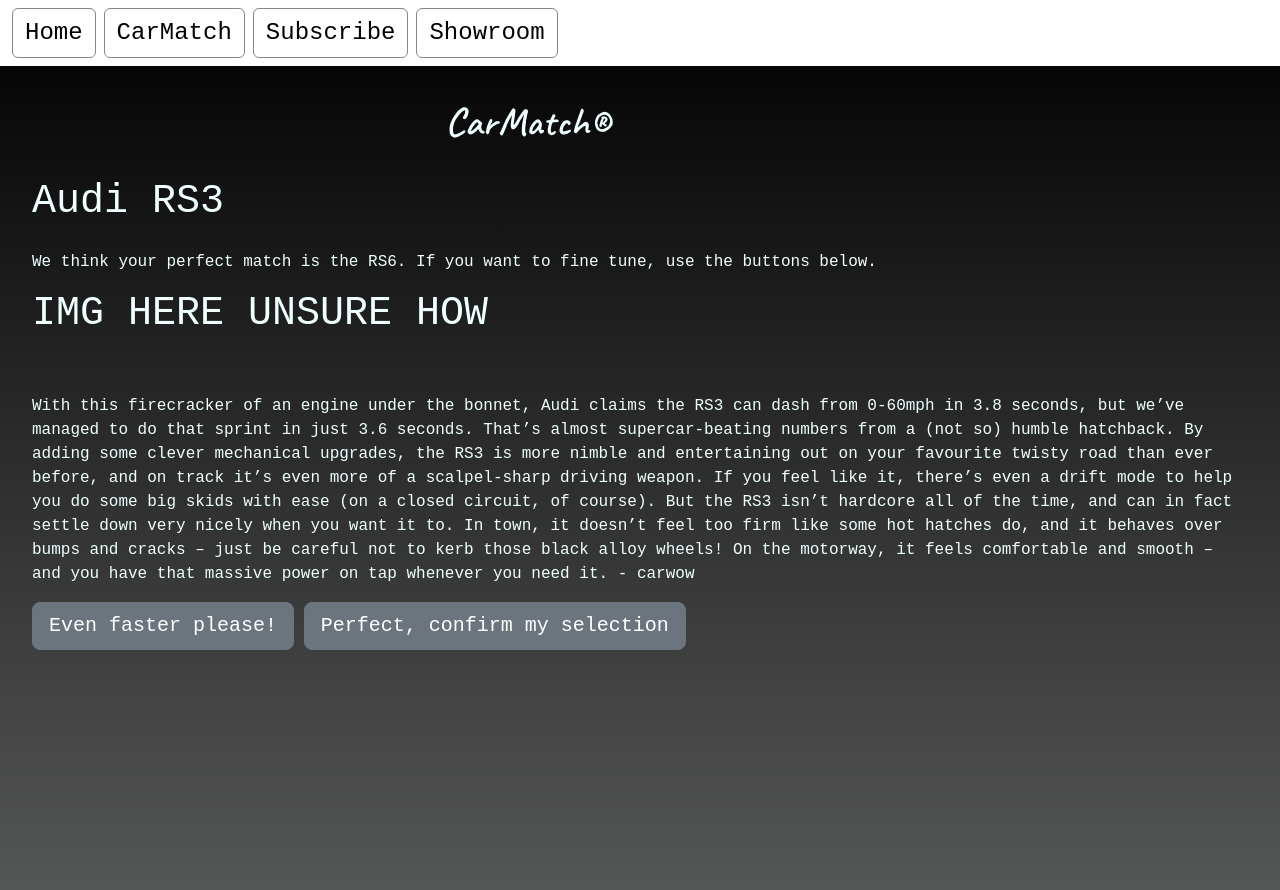
After one commit to CaptainCavalier/SKYFinalProject, a Flask app: page /rs3 in a window 1280 px wide. The commit adds this page. Shown: the top 890 px of the page. Run offline with Flask 2, Linux system fonts and the light colour scheme.

Commit message:
added multiple html pages, added routes. Further styling changes.

```diff
--- a/application/routes.py
+++ b/application/routes.py
@@ -18,16 +18,37 @@
 
 @app.route('/carmatch')
 def carmatch():
-    return render_template('carmatch.html', title="Matcher")
+    return render_template('carmatch.html', title="Match app")
 
 @app.route('/subscribe')
 def subscribe():
     return render_template('subscribe.html', title="Subscribe")
 
+
 @app.route('/showroom')
 def showroom():
     return render_template('showroom.html', title="Showroom")
 
+
+@app.route('/golfr')
+def golfr():
+    return render_template('golfr.html', title="Golf R")
+
+@app.route('/model3')
+def model3():
+    return render_template('model3.html', title="Model 3")
+
+@app.route('/rangerover')
+def rangerover():
+    return render_template('rangerover.html', title="Range Rover")
+
+@app.route('/rs3')
+def rs3():
+    return render_template('rs3.html', title="=RS3")
+
+@app.route('/rs6')
+def rs6():
+    return render_template('rs6.html', title="RS6")
 
 @app.route('/register', methods=['GET', 'POST'])
 def register():
--- a/application/templates/layout.html
+++ b/application/templates/layout.html
@@ -16,7 +16,7 @@
 <nav class="navbar">
     <form class="container-fluid justify-content-start">
       <a href="http://127.0.0.1:8000/"> <button id="homebutton" class="btn btn-outline-success me-2" type="button">Home</button></a>
-      <a href="http://127.0.0.1:8000/carmatch"> <button id="carmatch" class="btn btn-outline-success me-2" type="button">Matcher</button></a>
+      <a href="http://127.0.0.1:8000/carmatch"> <button id="carmatch" class="btn btn-outline-success me-2" type="button">CarMatch</button></a>
       <a href="http://127.0.0.1:8000/subscribe"> <button id="subscribe" class="btn btn-outline-success me-2" type="button">Subscribe</button></a>
       <a href="http://127.0.0.1:8000/showroom"> <button id="showroom" class="btn btn-outline-success me-2" type="button">Showroom</button></a>
 
--- /dev/null
+++ b/application/templates/rs3.html
@@ -0,0 +1,31 @@
+{% extends "layout.html" %}
+
+{% block body_content %}
+<div class="row">
+        <div class="col-sm-4">
+        </div>
+
+<h1>Audi RS3</h1>
+<br><br><br>
+<p>We think your perfect match is the RS6. If you want to fine tune, use the buttons below. </p>
+
+<h1>IMG HERE UNSURE HOW</h1>
+
+</div>
+<br><br>
+<p>With this firecracker of an engine under the bonnet, Audi claims the RS3 can dash from 0-60mph in 3.8 seconds,
+  but we’ve managed to do that sprint in just 3.6 seconds. That’s almost supercar-beating numbers from a (not so) humble hatchback.
+  By adding some clever mechanical upgrades, the RS3 is more nimble and entertaining out on your favourite twisty
+  road than ever before, and on track it’s even more of a scalpel-sharp driving weapon. If you feel like it, there’s even a drift mode to help you do some big skids with ease (on a closed circuit, of course).
+  But the RS3 isn’t hardcore all of the time, and can in fact settle down very nicely when you want it to.
+  In town, it doesn’t feel too firm like some hot hatches do, and it behaves over bumps and cracks –
+  just be careful not to kerb those black alloy wheels! On the motorway, it feels comfortable and smooth –
+  and you have that massive power on tap whenever you need it. - carwow</p>
+
+<a href="http://127.0.0.1:8000/rs6"><button type="button" class="btn btn-secondary btn-lg">Even faster please!</button></a>
+<button type="button" class="btn btn-secondary btn-lg">Perfect, confirm my selection</button>
+
+
+
+
+{% endblock %}
```
Also changed, not shown: application/templates/carmatch.html (+21 -1 lines), application/templates/golfr.html (added, +33 -0 lines), application/templates/model3.html (added, +31 -0 lines), application/templates/rangerover.html (added, +28 -0 lines), application/templates/rs6.html (added, +29 -0 lines).
